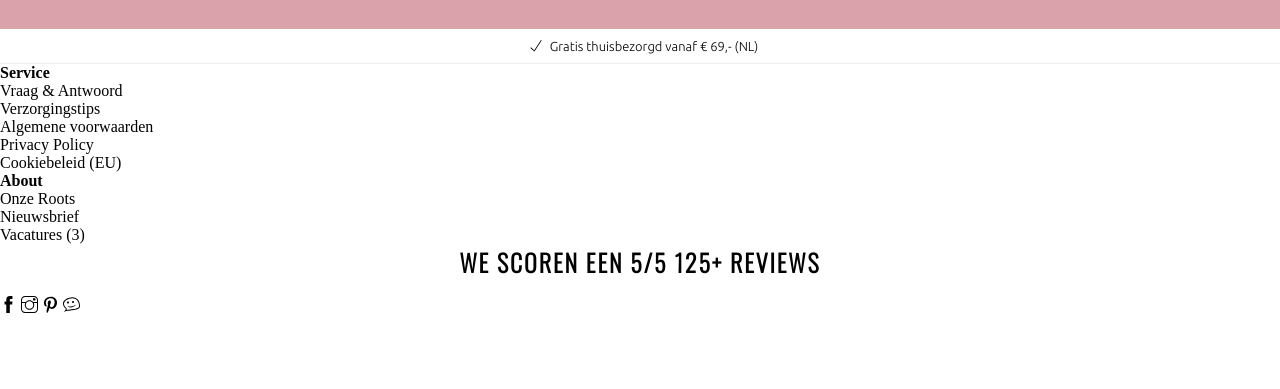
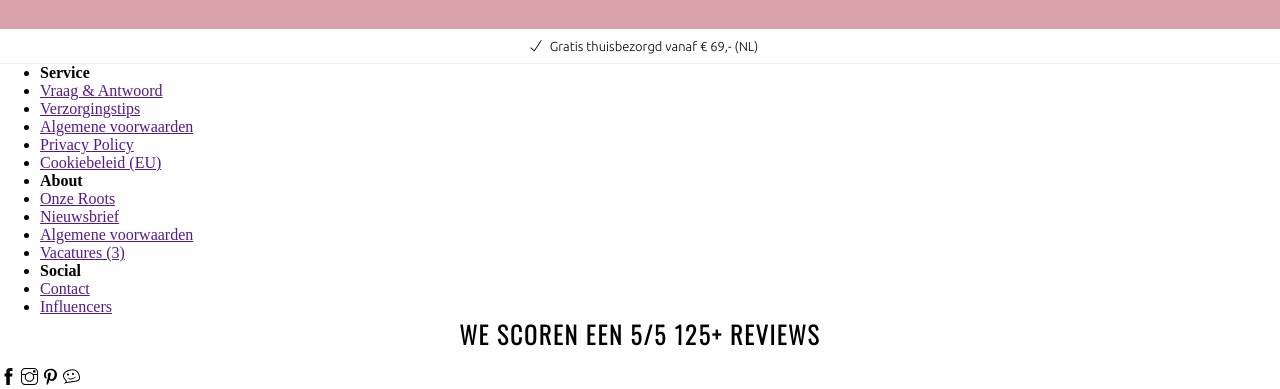
Before and after one commit to PipHarsveld/Frontend, a plain HTML site: page index.html in a window 1280 px wide. Shown: the part 2196-2585 px from the top of the page. Before the commit the page ends 2513 px from the top, so only its background shows below. Drawn offline with nearby package versions, Linux system fonts and the light colour scheme.

Commit message:
Add files via upload

```diff
--- a/index.html
+++ b/index.html
@@ -106,16 +106,26 @@
 	<footer>
 		<section>
 			<nav> <!-- Hier ul maken met list items -->
-				<h4>Service</h4>
-				<p>Vraag & Antwoord</p>
-				<p>Verzorgingstips</p>
-				<p>Algemene voorwaarden</p>
-				<p>Privacy Policy</p>
-				<p>Cookiebeleid (EU)</p>
-				<h4>About</h4>
-				<p>Onze Roots</p>
-				<p>Nieuwsbrief</p>
-				<p>Vacatures (3)</p>
+				<ul>
+					<li><h4>Service</h4></li>
+					<li><a href="">Vraag & Antwoord</a></li>
+					<li><a href="">Verzorgingstips</a></li>
+					<li><a href="">Algemene voorwaarden</a></li>
+					<li><a href="">Privacy Policy</a></li>
+					<li><a href="">Cookiebeleid (EU)</a></li>
+				</ul>
+				<ul>
+					<li><h4>About</h4></li>
+					<li><a href="">Onze Roots</a></li>
+					<li><a href="">Nieuwsbrief</a></li>
+					<li><a href="">Algemene voorwaarden</a></li>
+					<li><a href="">Vacatures (3)</a></li>
+				</ul>
+				<ul>
+					<li><h4>Social</h4></li>
+					<li><a href="">Contact</a></li>
+					<li><a href="">Influencers</a></li>
+				</ul>
 			</nav>
 		</section>
 		<section>
--- a/styles/style.css
+++ b/styles/style.css
@@ -333,3 +333,18 @@ header nav ul li figure figcaption{
   height: .875rem;
   margin: .44rem;
 }
+
+
+
+
+
+/**********/
+/* FOOTER */
+/**********/
+
+/*****************/
+/* ZESDE SECTION */
+
+#homepagina footer section nav ul{
+  text-decoration: none;
+}
```
